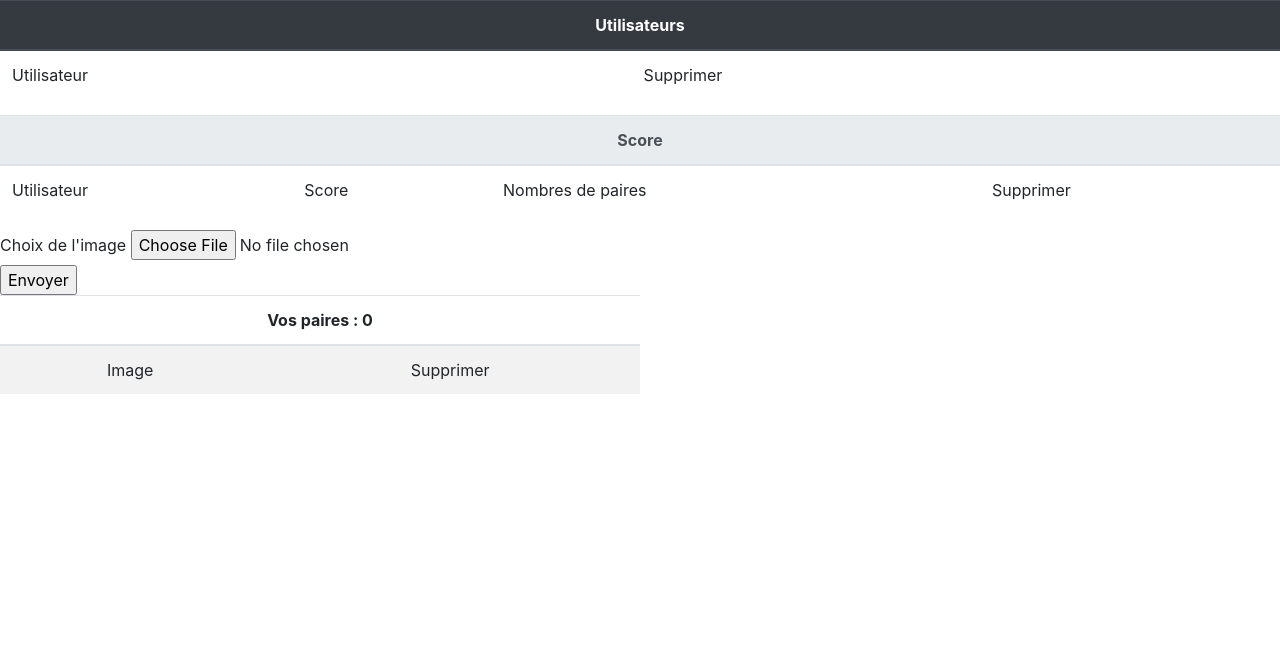
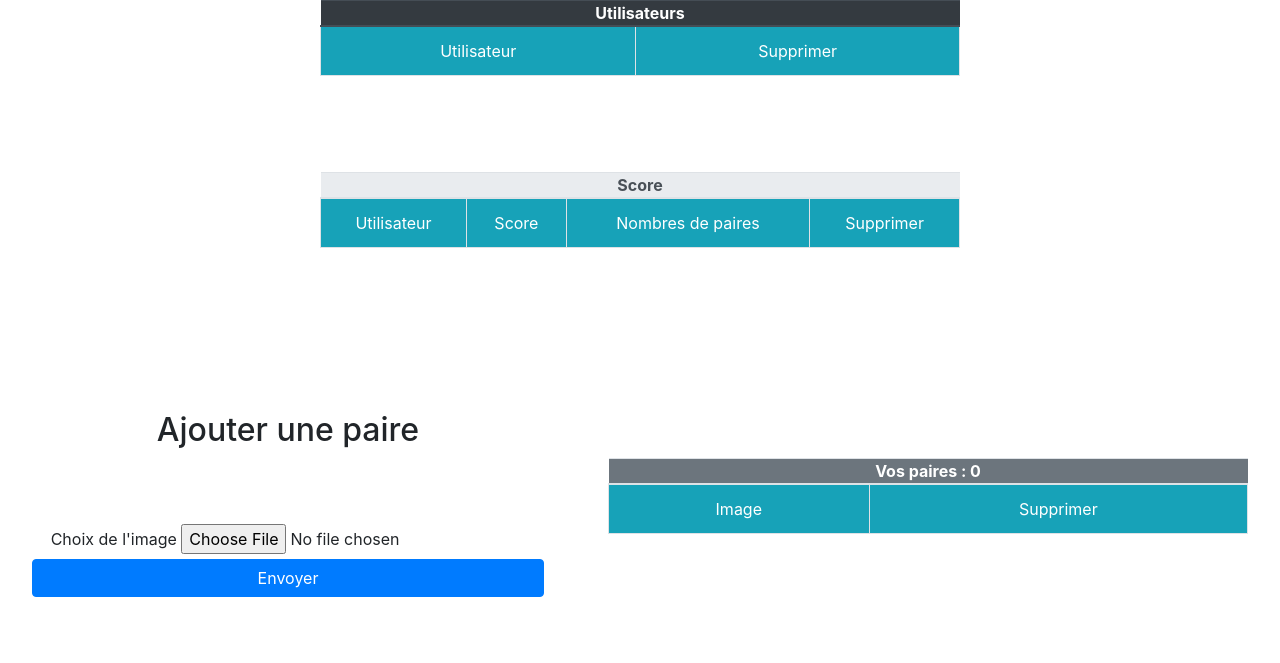
Before and after one commit to martin-bozon/memory, a PHP site: page /admin.php in a window 1280 px wide. Shown: the top 663 px of the page. Run offline with PHP 8.4, Linux system fonts and the light colour scheme; data that the repository does not hold is empty.

Commit message:
Mise en forme de la page

```diff
--- a/admin.php
+++ b/admin.php
@@ -15,7 +15,7 @@
 </head>
 <body>
     <main id="main_admin">
-    <section>
+    <section class="table_admin">
         <table class="table">
             <thead class="thead-dark">
                 <tr>
@@ -24,17 +24,17 @@
 
             </thead>
             <tbody>
-                <tr>
-                    <td>Utilisateur</td>
-                    <td>Supprimer</td>
+                <tr class="bg-info text-white">
+                    <td class="border">Utilisateur</td>
+                    <td class="border">Supprimer</td>
                 </tr>
                 <?php
                     for($i=0; $i<$nb_users; $i++)
                         {
                             ?>
                             <tr>
-                                <td><?= $recup_users[$i]['login'] ?></td>
-                                <td><button><a class="icon-trash" href="traitement/suppression.php?id_user=<?= $recup_users[$i]["id"] ?>" title="supprimer" onclick="return confirm('Supprimer : <?= $recup_users[$i]['login'] ?> ?')"><img src="src/images/trash.png" alt="logo poubelle"></a></button></td>
+                                <td class="border"><?= $recup_users[$i]['login'] ?></td>
+                                <td class="border"><button><a class="icon-trash" href="traitement/suppression.php?id_user=<?= $recup_users[$i]["id"] ?>" title="supprimer" onclick="return confirm('Supprimer : <?= $recup_users[$i]['login'] ?> ?')"><img src="src/images/trash.png" alt="logo poubelle"></a></button></td>
                             </tr>
                             <?php
                         }
@@ -42,7 +42,7 @@
             </tbody>
         </table>
     </section>
-    <section>
+    <section class="table_admin">
         <table class="table">
             <thead class="thead-light">
                 <tr>
@@ -50,21 +50,21 @@
                 </tr>
             </thead>
             <tbody>
-                <tr>
-                    <td>Utilisateur</td>
-                    <td>Score</td>
-                    <td>Nombres de paires</td>
-                    <td>Supprimer</td>
+                <tr class="bg-info text-white">
+                    <td class="border">Utilisateur</td>
+                    <td class="border">Score</td>
+                    <td class="border">Nombres de paires</td>
+                    <td class="border">Supprimer</td>
                 </tr>
                 <?php
                     for($i=0; $i<$nb_score; $i++)
                         {
                             ?>
                             <tr>
-                                <td><?= $recup_score[$i]['login'] ?></td>
-                                <td><?= $recup_score[$i]['score'] ?></td>
-                                <td><?= $recup_score[$i]['nb_paires'] ?></td>
-                                <td><button><a class="icon-trash" href="traitement/suppression.php?id_score=<?= $recup_score[$i]["id"] ?>" title="supprimer" onclick="return confirm('Supprimer : Ce score ?')"><img src="src/images/trash.png" alt="logo poubelle"></a></button></td>
+                                <td class="border"><?= $recup_score[$i]['login'] ?></td>
+                                <td class="border"><?= $recup_score[$i]['score'] ?></td>
+                                <td class="border"><?= $recup_score[$i]['nb_paires'] ?></td>
+                                <td class="border"><button><a class="icon-trash" href="traitement/suppression.php?id_score=<?= $recup_score[$i]["id"] ?>" title="supprimer" onclick="return confirm('Supprimer : Ce score ?')"><img src="src/images/trash.png" alt="logo poubelle"></a></button></td>
                             </tr>
                             <?php
                         }
@@ -72,7 +72,9 @@
             </tbody>
         </table>
     </section>
-    <section>
+    <section id="ad_paires">
+        <section id="form_paires">
+            <h2>Ajouter une paire</h2>
             <?php
                 if(isset($e))
                     {
@@ -85,26 +87,25 @@
                     <input type="hidden" name="MAX_FILE_SIZE" value="3000000" id="image">
                     <input type="file" name="paires" accept=".jpg, .png, .jpeg"/>
                 </section>
-            <input type="submit" name="valid_img" value="Envoyer">
+                <input class="btn btn-primary" type="submit" name="valid_img" value="Envoyer">
             </form>
         </section>
-    <section>
         <table class="table table-striped table_paires">
             <thead>
-                    <th colspan="2">Vos paires : <?= $nb_paires_total?></th>
+                    <th class="bg-secondary text-white" colspan="2">Vos paires : <?= $nb_paires_total?></th>
             </thead>
             <tbody>
-                <tr>
-                    <td>Image</td>
-                    <td>Supprimer</td>
+                <tr class="bg-info text-white">
+                    <td class="border">Image</td>
+                    <td class="border">Supprimer</td>
                 </tr>
                     <?php
                         for($i=0; $i<$nb_paires_total; $i++)
                             {
                                 ?>
                                 <tr>
-                                    <td><img class="paires_admin" src="<?= $recup_paires[$i]["chemin"] ?>" alt="photo paires"></td>
-                                    <td><button><a class="icon-trash" href="traitement/suppression.php?id_paires=<?= $recup_paires[$i]["id"] ?>" title="supprimer" onclick="return confirm('Supprimer : Cette paire ?')"><img src="src/images/trash.png" alt="logo poubelle"></a></button></td>
+                                    <td class="border"><img class="paires_admin" src="<?= $recup_paires[$i]["chemin"] ?>" alt="photo paires"></td>
+                                    <td class="border"><button><a class="icon-trash" href="traitement/suppression.php?id_paires=<?= $recup_paires[$i]["id"] ?>" title="supprimer" onclick="return confirm('Supprimer : Cette paire ?')"><img src="src/images/trash.png" alt="logo poubelle"></a></button></td>
                                 </tr>
                                 <?php
                             }
--- a/css/style.css
+++ b/css/style.css
@@ -13,14 +13,57 @@ main
         height: auto;;
     }
 /* PAGE ADMIN */
-th
+#main_admin
+    {
+        display: flex;
+        flex-direction: column;
+        align-items: center;
+    }
+.table_admin
+    {
+        display: flex;
+        justify-content: center;
+        width: 100%;
+        margin-bottom: 10vh;
+    }
+#main_admin table
+    {
+        width: 50vw;
+        height: auto;
+        text-align: center;
+    }
+#main_admin th
     {
         text-align: center;
         width: 100%;
         padding: 0;
         margin: 0;
     }
-.table_paires
+#main_admin form
+    {
+        display: flex;
+        flex-direction: column;
+        justify-content: center;
+        width: 40vw;
+    }
+#ad_paires
+    {
+        display: flex;
+        flex-direction: row;
+        justify-content: space-around;
+        align-items: center;
+        text-align: center;
+        width: 100%;
+    }
+#form_paires
+    {
+        display: flex;
+        flex-direction: column;
+        justify-content: space-evenly;
+        align-items: center;
+        height: 40vh;
+    }
+/* .table_paires
     {
         width: 50vw;
         height: auto;
@@ -29,7 +72,7 @@ th
 .table_paires td
     {
         width: auto;
-    }
+    } */
 .paires_admin
     {
         width: 10vw;
```
Lines whose indentation alone changed are shown as unchanged.
